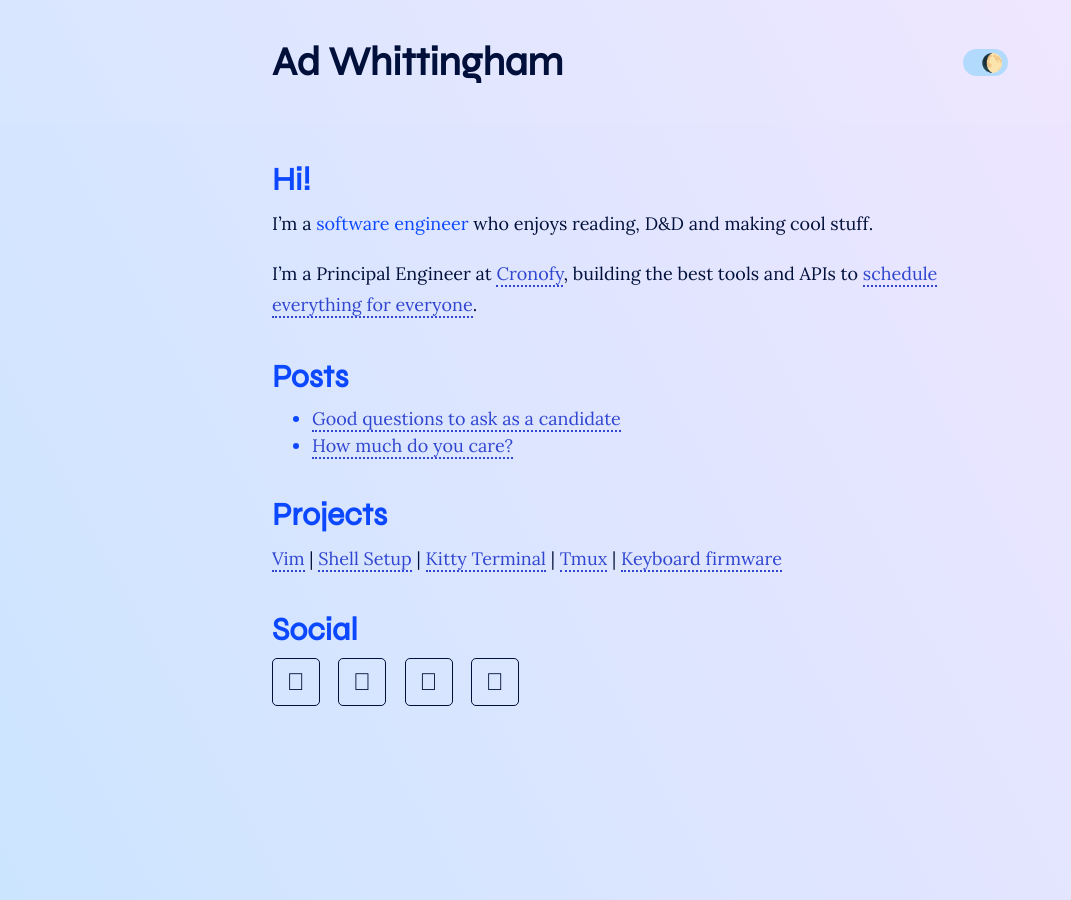
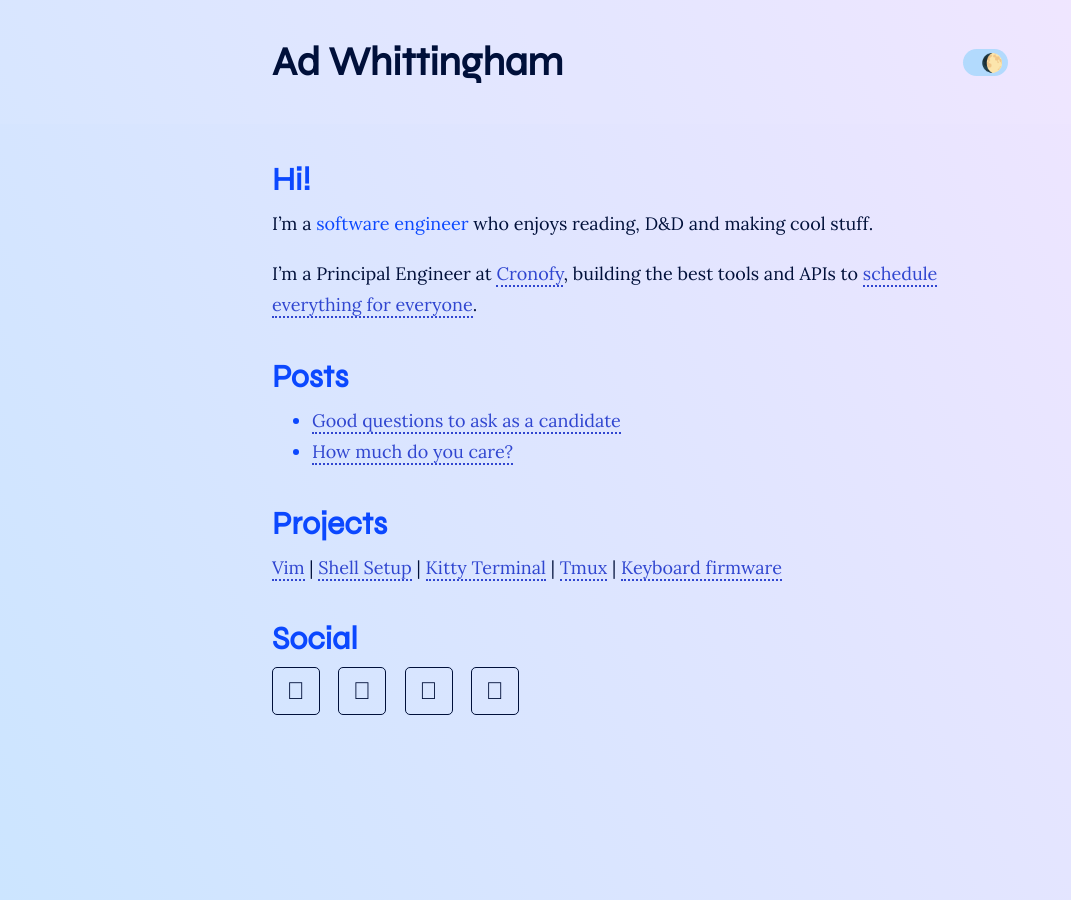
Before and after one commit to AdamWhittingham/personal-site, a Jekyll site: the page built from index.md, in a window 1280 px wide. Shown: the whole page, without its empty margins (0-1071 px from the left). Built offline with Jekyll 4.4.1, drawn with Linux system fonts in a browser that asks for light colours; nearby versions of some CDN libraries.

Commit message:
Nicer list spacing

```diff
--- a/_sass/typography.scss
+++ b/_sass/typography.scss
@@ -52,11 +52,12 @@ p{
   & + p { padding-top: 1em; }
 }
 
-li{
+ol, li{
+  line-height: 1.75em;
   & > p + p { padding-top: 0; }
-  &::marker { color: var(--headings)}
 }
 
+li::marker { color: var(--headings)}
 
 ::selection,
 ::-moz-selection {
```
